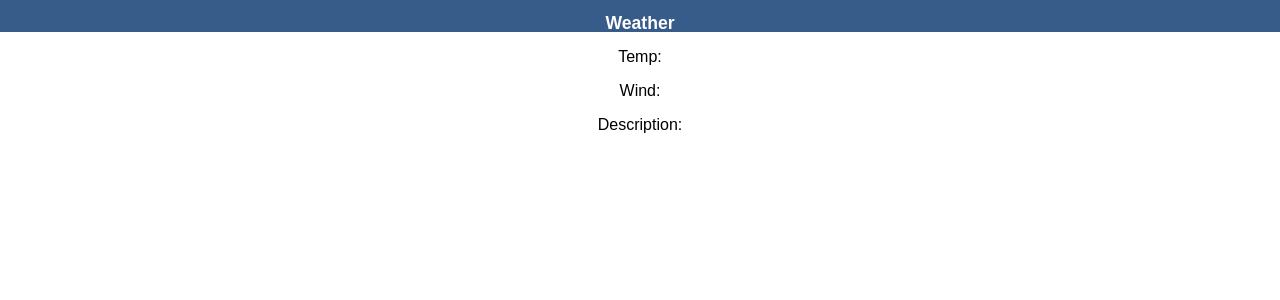
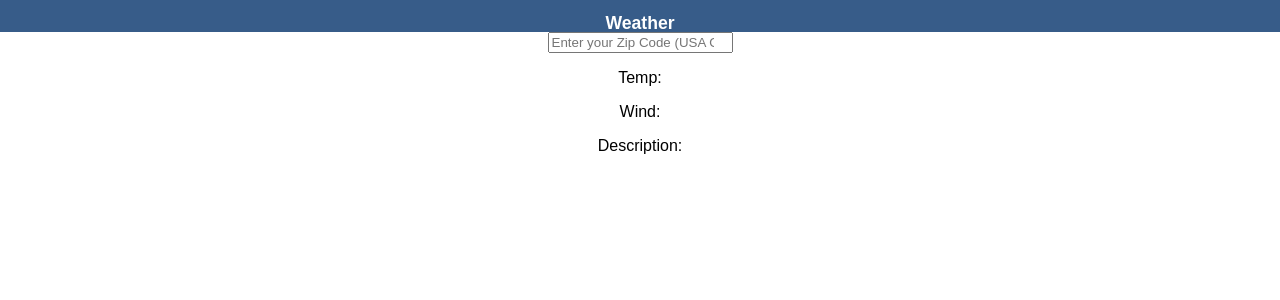
Before and after one commit to nicholascrandall/crandall-weather, a React (Create React App) app: page / in a window 1280 px wide. Shown: the top 300 px of the page. Built offline with nearby package versions, Linux system fonts and the light colour scheme; no server answers.

Commit message:
added an unstyled search bar that takes your zip code

```diff
--- a/src/App.js
+++ b/src/App.js
@@ -2,6 +2,7 @@ import './App.css';
 import { Component } from 'react'
 import NavBar from './components/NavBar'
 import Weather from './components/Weather'
+import Search from './components/search'
 
 class App extends Component {
   constructor(props) {
@@ -15,6 +16,7 @@ class App extends Component {
     return (
       <div className="App">
         <NavBar />
+        <Search />
         <Weather />
       </div>
     )
--- /dev/null
+++ b/src/components/search.js
@@ -0,0 +1,40 @@
+import { Component } from 'react'
+
+export default class Home extends Component {
+    constructor(props) {
+        super(props);
+        this.state = {
+            zipCode: '',
+        }
+    }
+
+    handleChange = (e) => {
+        this.setState({
+            zipCode: e.target.value
+        })
+    }
+
+    handleSubmit = (event) => {
+        event.preventDefault()
+        this.setState({
+            zipSearched: true
+        })
+    }
+
+    render() {
+        console.log(this.state.zipCode);
+        return (
+        <div className="searchContainer">
+            <form onSubmit={this.handleSubmit}>
+                <input
+                type="number"
+                className="searchInput"
+                value={this.state.zipCode}
+                placeholder="Enter your Zip Code (USA Only)"
+                onChange={this.handleChange}
+                />
+            </form>
+        </div>
+        )
+    }
+}
```
